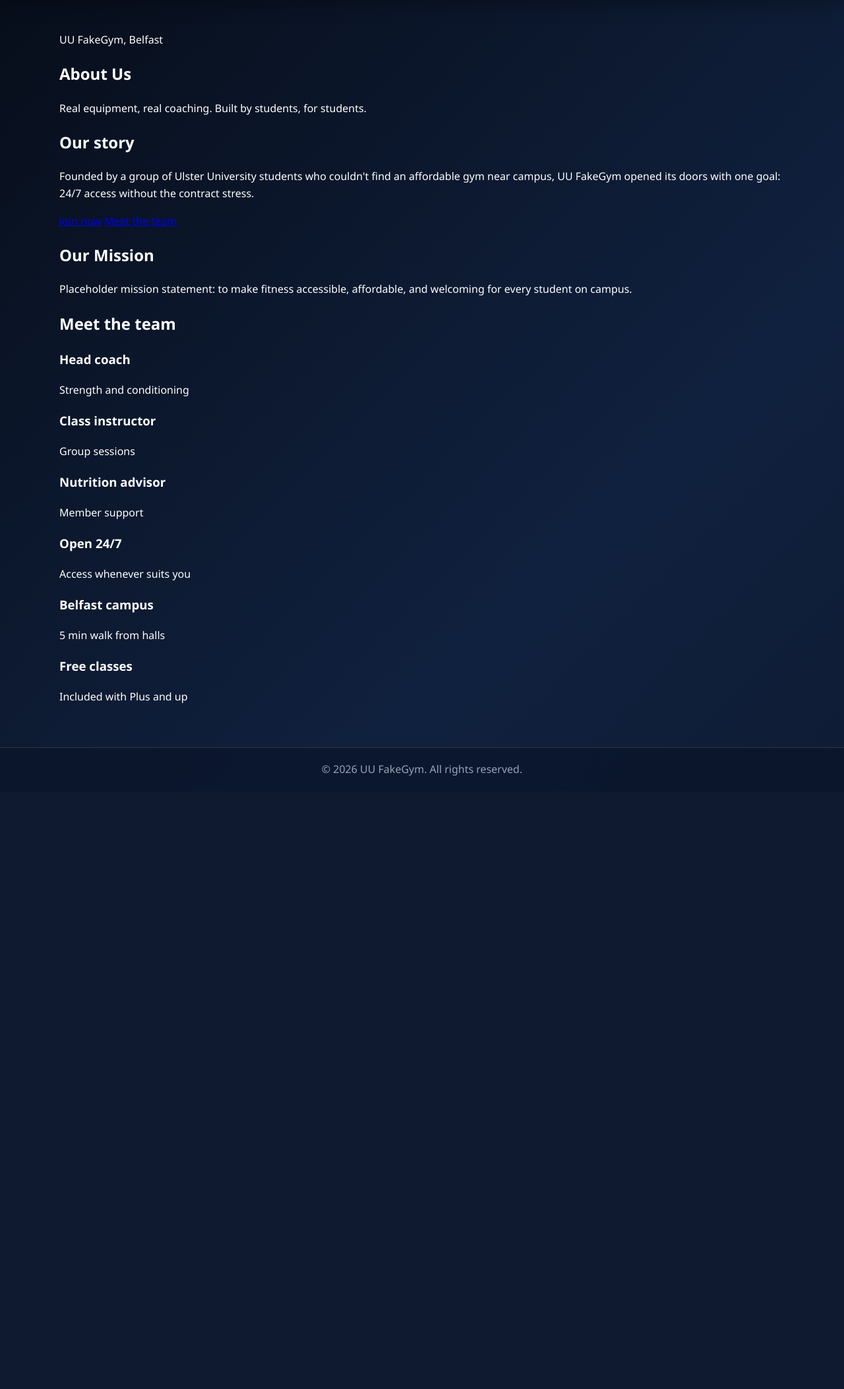
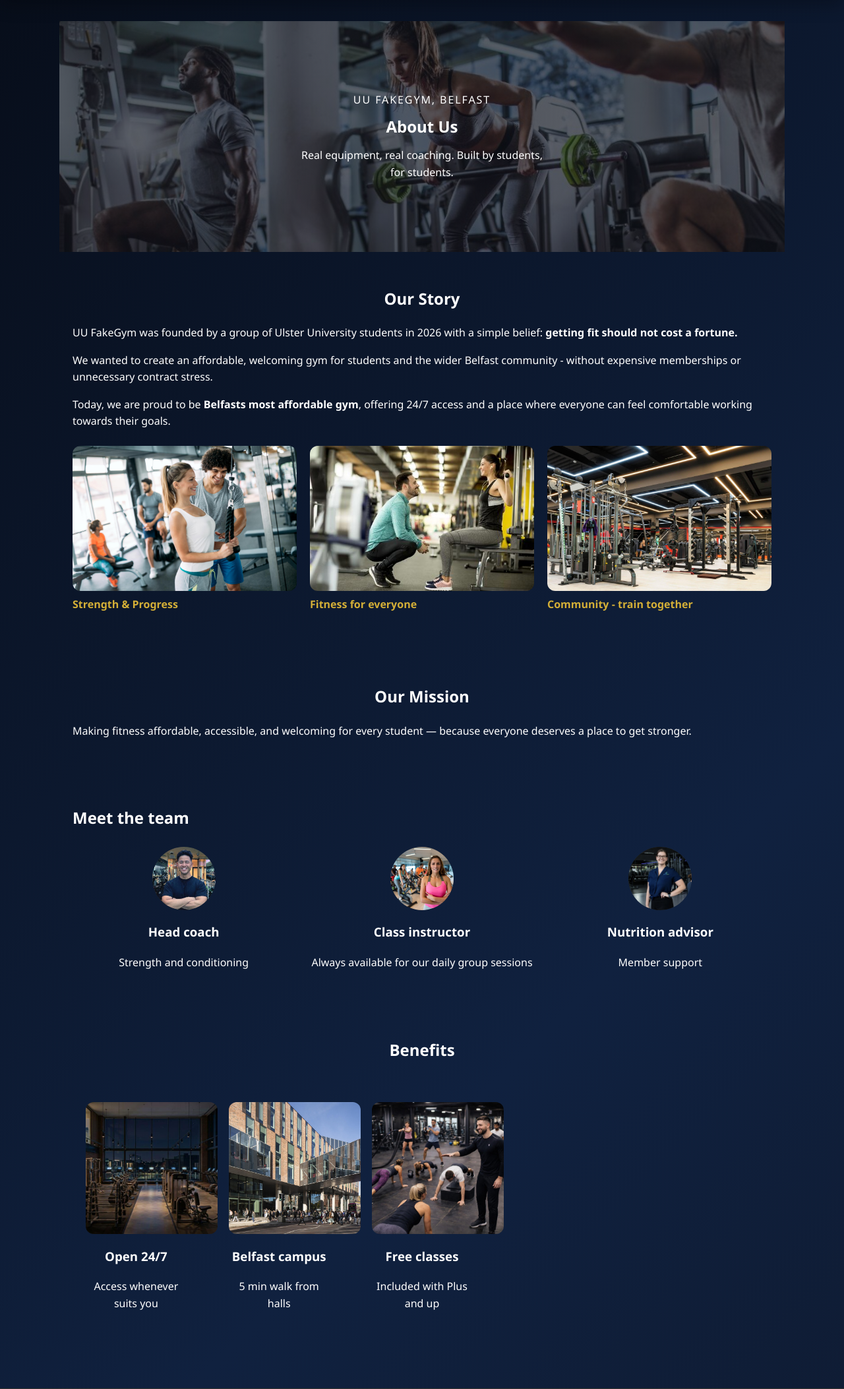
Before and after one commit to FilipTSC/uuproject, a Flask app: page /about in a window 1280 px wide. Shown: the part 78-2184 px from the top of the page at 66% size. Before the commit the page ends 1254 px from the top, so only its background shows below. Run offline with Flask 2, Linux system fonts and the light colour scheme.

Commit message:
Add benefits and team images, hero background, and head_extra fix; image sizing needs a follow-up fix tomorrow

```diff
--- a/static/css/about.css
+++ b/static/css/about.css
@@ -11,9 +11,9 @@
   text-align: center;
   padding: 2rem 1.25rem;
   background-image: linear-gradient(rgba(7, 13, 25, 0.65), rgba(7, 13, 25, 0.65)),
-    url("../images/lifting_image.jpeg");
+    url("../Images/lifting_image.jpeg");
   background-size: cover;
-  background-position: center;
+  background-position: center 20%;
   background-repeat: no-repeat;
 }
 
@@ -37,6 +37,10 @@
   padding: 2rem 1.25rem;
 }
 
+.about-story h2 {
+  text-align: center;
+}
+
 .about-story .hero-actions {
   display: flex;
   gap: 0.75rem;
@@ -44,9 +48,44 @@
   margin-top: 1rem;
 }
 
+.story-images {
+  display: grid;
+  grid-template-columns: repeat(3, 1fr);
+  gap: 1.25rem;
+  margin: 1.5rem 0;
+}
+
+.story-images figure {
+  margin: 0;
+}
+
+.story-images img {
+  width: 100%;
+  height: 220px;
+  object-fit: cover;
+  border-radius: 12px;
+  display: block;
+}
+
+.story-images figcaption {
+  margin-top: 0.5rem;
+  font-weight: 700;
+  color: var(--accent);
+}
+
+@media (max-width: 640px) {
+  .story-images {
+    grid-template-columns: 1fr;
+  }
+}
+
 /* about-mission: "Our Mission" section (templates/about.html .about-mission) */
 .about-mission {
   padding: 2rem 1.25rem;
+}
+
+.about-mission h2 {
+  text-align: center;
 }
 
 /* about-team: "Meet the team" section and its card grid (templates/about.html .about-team) */
@@ -73,6 +112,14 @@
   background: rgba(212, 175, 55, 0.16);
 }
 
+.about-team .team-avatar img {
+  width: 100%;
+  height: 100%;
+  object-fit: cover;
+  border-radius: 50%;
+  display: block;
+}
+
 /* about-info: quick-facts card row (templates/about.html .about-info) */
 .about-info {
   display: grid;
@@ -81,7 +128,22 @@
   padding: 2rem 1.25rem;
 }
 
+.about-info h2 {
+  grid-column: 1 / -1;
+  text-align: center;
+  margin-bottom: 1rem;
+}
+
 .about-info .info-card {
   padding: 1.25rem;
   text-align: center;
 }
+
+.about-info .info-card img {
+  width: 200px;
+  height: 200px;
+  object-fit: cover;
+  border-radius: 12px;
+  margin: 0 auto 0.75rem;
+  display: block;
+}
--- a/templates/about.html
+++ b/templates/about.html
@@ -16,23 +16,43 @@
 </section>
 
 <section class="about-story" aria-labelledby="story-heading">
-    <h2 id="story-heading">Our story</h2>
+    <h2 id="story-heading">Our Story</h2>
     <p>
-        Founded by a group of Ulster University students who couldn't find an
-        affordable gym near campus, UU FakeGym opened its doors with one goal:
-        24/7 access without the contract stress.
+        UU FakeGym was founded by a group of Ulster University students in 2026
+        with a simple belief: <strong>getting fit should not cost a fortune.</strong>
     </p>
-    <div class="hero-actions">
-        <a href="{{ url_for('membership') }}" class="btn-primary">Join now</a>
-        <a href="#team" class="secondary-btn">Meet the team</a>
+
+    <p>
+        We wanted to create an affordable, welcoming gym for students and the
+        wider Belfast community - without expensive memberships or unnecessary
+        contract stress.
+    </p>
+
+    <p>
+        Today, we are proud to be <strong>Belfasts most affordable gym</strong>,
+        offering 24/7 access and a place where everyone can feel comfortable
+        working towards their goals.
+    </p>
+    <div class="story-images">
+        <figure>
+            <img src="{{ url_for('static', filename='Images/gym_image_1.jpeg') }}" alt="A trainer spotting a member during a resistance cable exercise">
+            <figcaption>Strength &amp; Progress</figcaption>
+        </figure>
+        <figure>
+            <img src="{{ url_for('static', filename='Images/gym_image_2.jpeg') }}" alt="A trainer coaching a member through a seated shoulder press">
+            <figcaption>Fitness for everyone</figcaption>
+        </figure>
+        <figure>
+            <img src="{{ url_for('static', filename='Images/gym_image_3.jpeg') }}" alt="Rows of weight machines and squat racks across the gym floor">
+            <figcaption>Community - train together</figcaption>
+        </figure>
     </div>
 </section>
 
 <section class="about-mission" aria-labelledby="mission-heading">
     <h2 id="mission-heading">Our Mission</h2>
     <p>
-        Placeholder mission statement: to make fitness accessible, affordable,
-        and welcoming for every student on campus.
+        Making fitness affordable, accessible, and welcoming for every student — because everyone deserves a place to get stronger.
     </p>
 </section>
 
@@ -41,19 +61,25 @@
     <div class="team-grid">
 
         <div class="team-card">
-            <div class="team-avatar"></div>
+            <div class="team-avatar">
+                <img src="{{ url_for('static', filename='Images/head_coach.jpg') }}" alt="Head coach smiling in the gym">
+            </div>
             <h3>Head coach</h3>
             <p>Strength and conditioning</p>
         </div>
 
         <div class="team-card">
-            <div class="team-avatar"></div>
+            <div class="team-avatar">
+                <img src="{{ url_for('static', filename='Images/fitness_instructor.jpeg') }}" alt="Class instructor leading a group fitness session">
+            </div>
             <h3>Class instructor</h3>
-            <p>Group sessions</p>
+            <p>Always available for our daily group sessions</p>
         </div>
 
         <div class="team-card">
-            <div class="team-avatar"></div>
+            <div class="team-avatar">
+                <img src="{{ url_for('static', filename='Images/nutrition_advisor.jpeg') }}" alt="Nutrition advisor consulting with a member">
+            </div>
             <h3>Nutrition advisor</h3>
             <p>Member support</p>
         </div>
@@ -62,15 +88,19 @@
 </section>
 
 <section class="about-info">
+    <h2> Benefits </h2>
     <div class="info-card">
+        <img src="{{ url_for('static', filename='Images/open_247.jpeg') }}" alt="Gym floor lit up and ready for members at any hour">
         <h3>Open 24/7</h3>
         <p>Access whenever suits you</p>
     </div>
     <div class="info-card">
+        <img src="{{ url_for('static', filename='Images/belfast_campus.jpeg') }}" alt="View of the Belfast campus near the gym">
         <h3>Belfast campus</h3>
         <p>5 min walk from halls</p>
     </div>
     <div class="info-card">
+        <img src="{{ url_for('static', filename='Images/free_classes.jpeg') }}" alt="Members taking part in a free group fitness class">
         <h3>Free classes</h3>
         <p>Included with Plus and up</p>
     </div>
--- a/templates/base.html
+++ b/templates/base.html
@@ -5,6 +5,7 @@
     <meta name="viewport" content="width=device-width, initial-scale=1">
     <title>{% block title %}Site{% endblock %}</title>
     <link rel="stylesheet" href="{{ url_for('static', filename='css/style.css') }}">
+    {% block head_extra %}{% endblock %}
     <link rel="icon" type="image/png" href="{{ url_for('static', filename='Images/dumbbell.png') }}">
   </head>
   <body>
```
Also changed, not shown: static/Images/belfast_campus.jpeg (added), static/Images/fitness_instructor.jpeg (added), static/Images/free_classes.jpeg (added), static/Images/gym_image_1.jpeg (added), static/Images/gym_image_2.jpeg (added), static/Images/gym_image_3.jpeg (added), static/Images/head_coach.jpg (added), static/Images/lifting_image.jpeg (added), static/Images/nutrition_advisor.jpeg (added), static/Images/open_247.jpeg (added), 3 other files.
